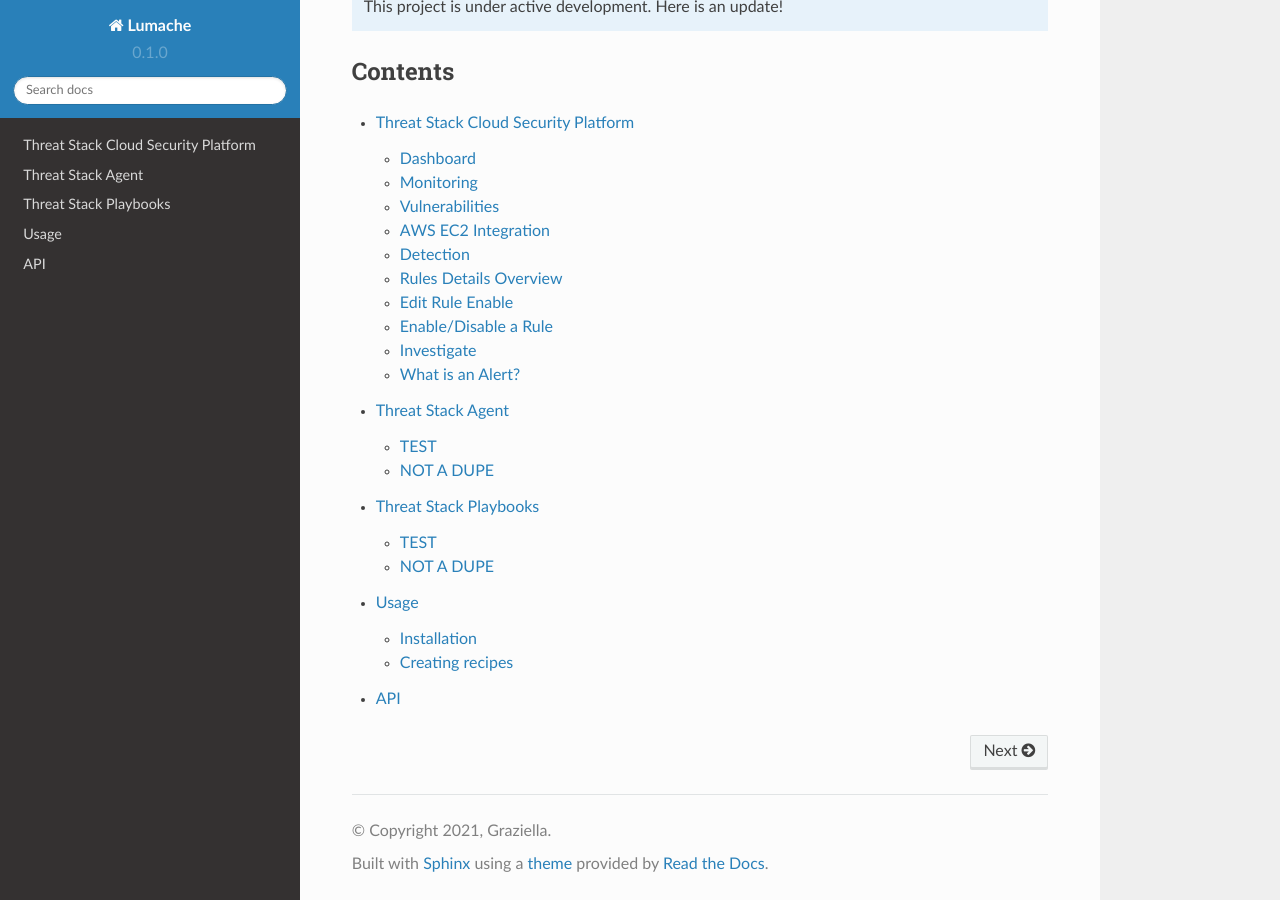
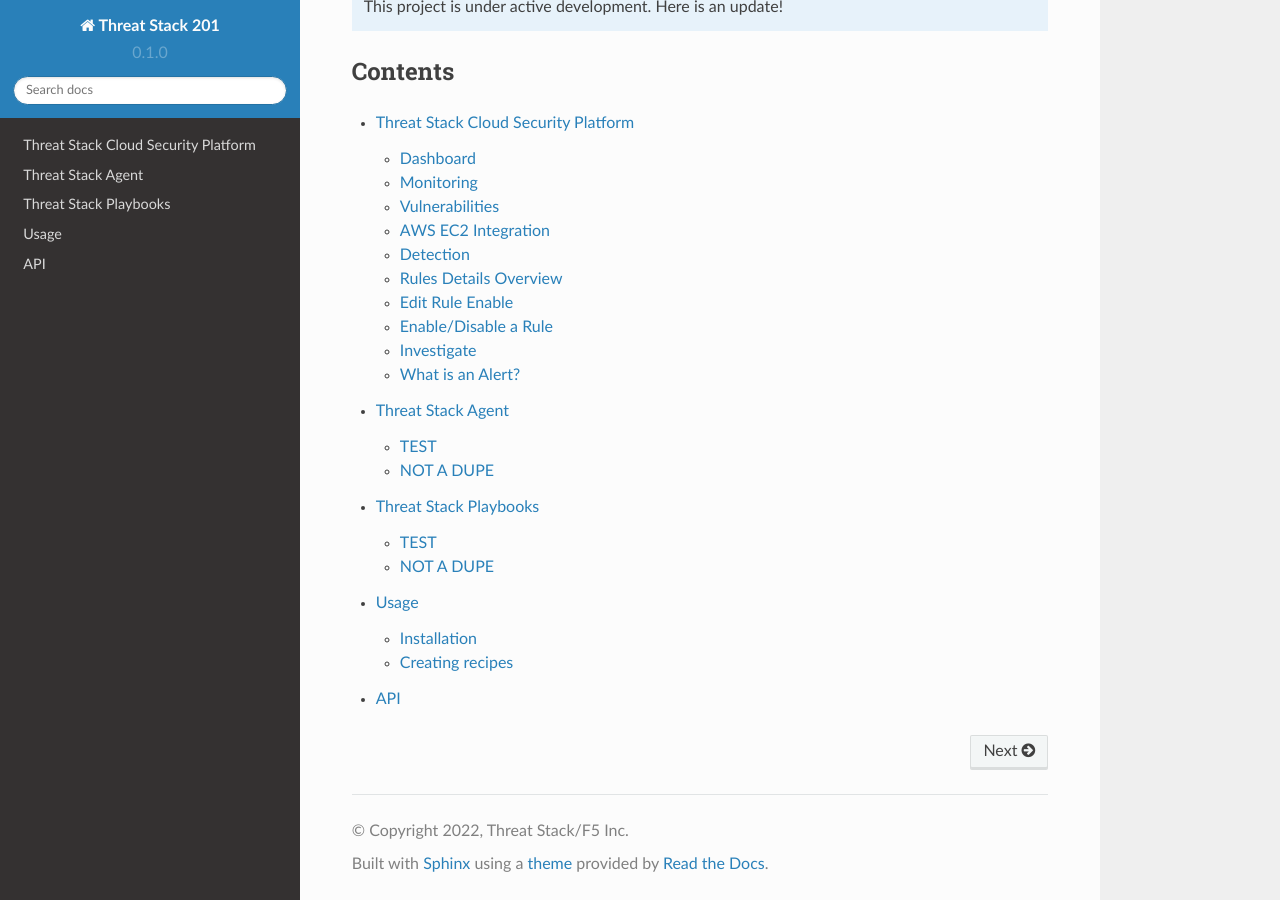
Before and after one commit to skrizzy16/rtdtest94, a Sphinx documentation site: the page built from docs/source/index.rst, in a window 1280 px wide and 900 px high, scrolled down 1307 px. Built offline with Sphinx 7.4.7 and the Read the Docs theme 2.0.0, drawn with Linux system fonts in a browser that asks for light colours.

Commit message:
Update conf.py

```diff
--- a/docs/source/conf.py
+++ b/docs/source/conf.py
@@ -2,9 +2,9 @@
 
 # -- Project information
 
-project = 'Lumache'
-copyright = '2021, Graziella'
-author = 'Graziella'
+project = 'Threat Stack 201'
+copyright = '2022, Threat Stack/F5 Inc'
+author = 'Threat Stack/F5'
 
 release = '0.1'
 version = '0.1.0'
```
